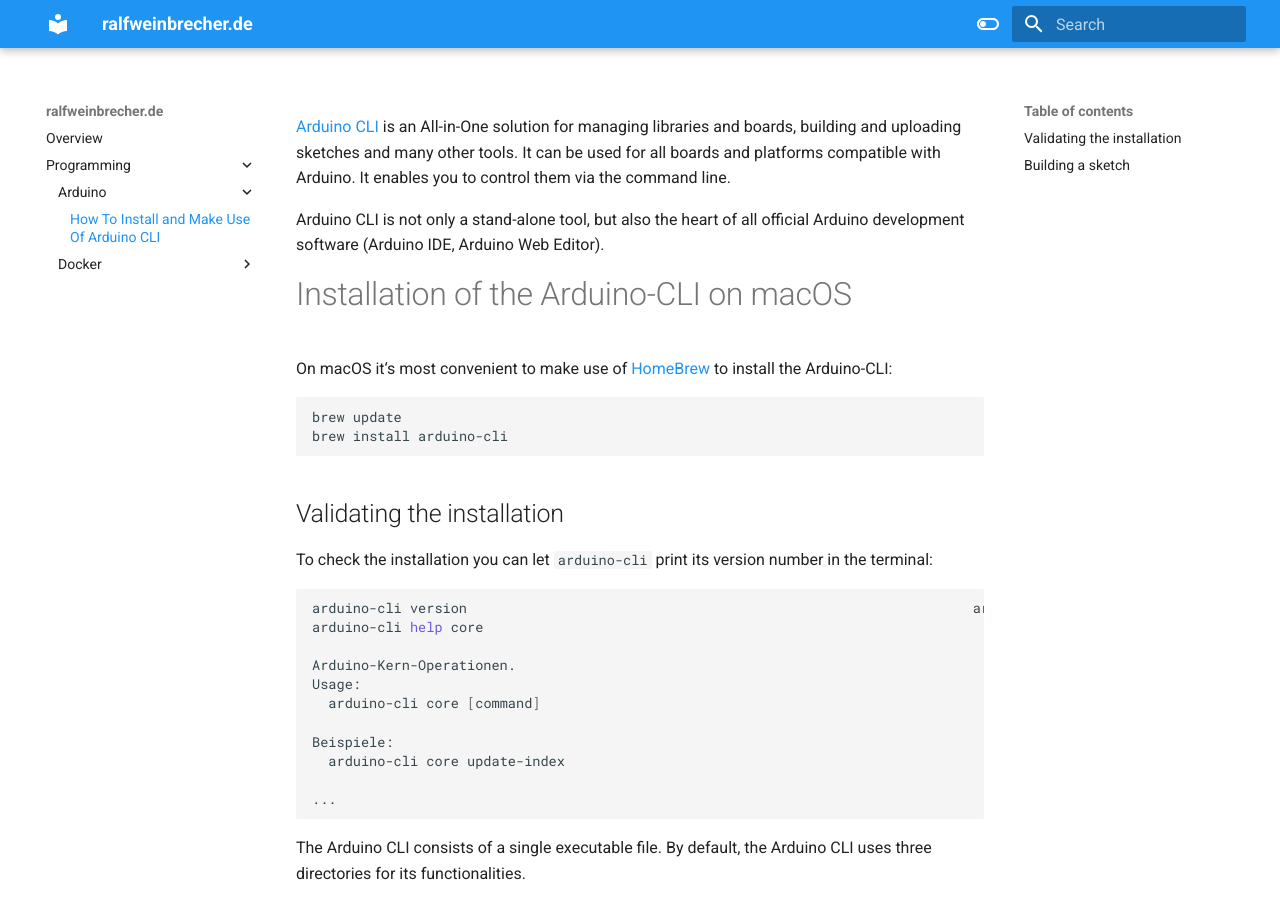
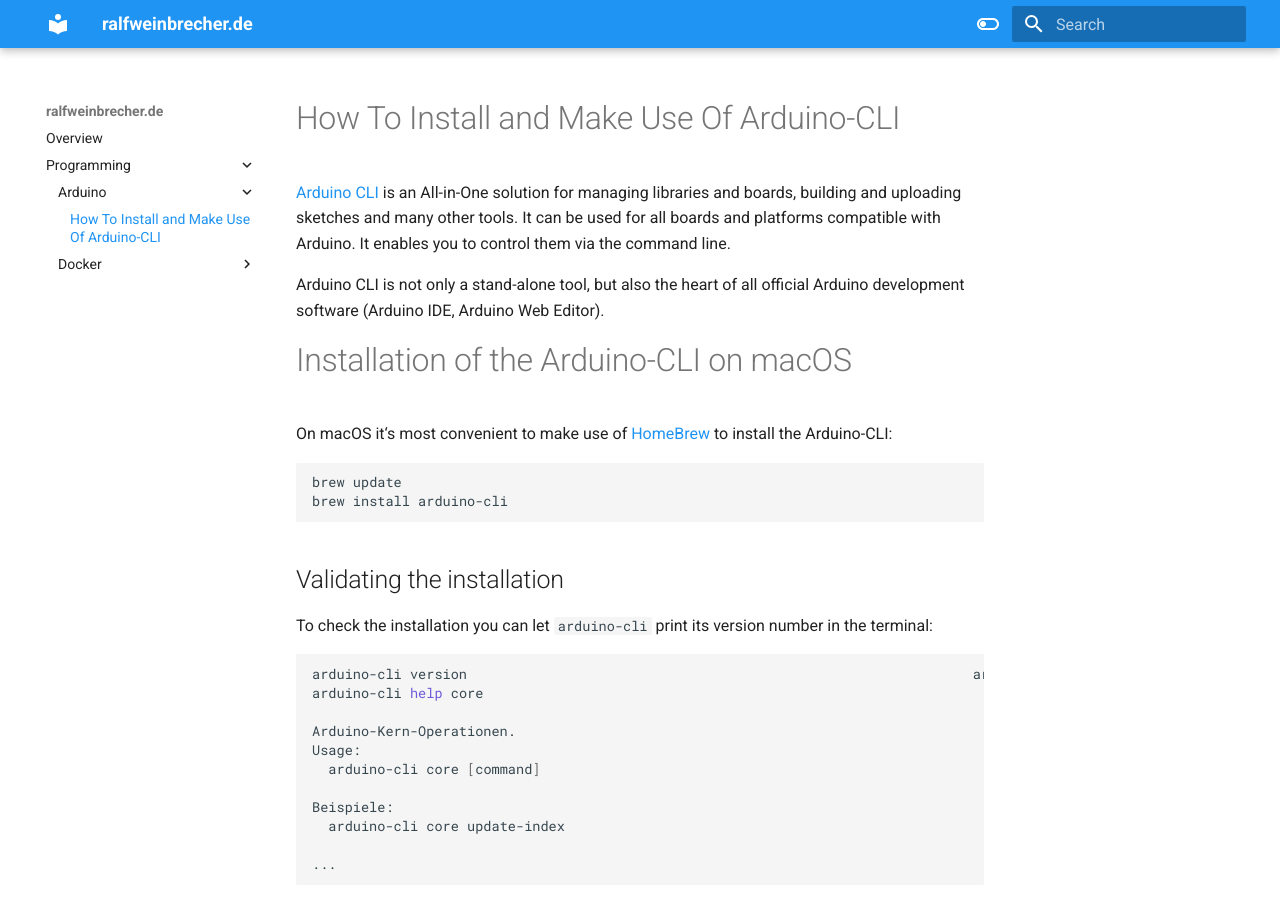
Before and after one commit to rwbr/obsidian-digital-garden, an MkDocs documentation site: the page built from docs/Programming/Arduino/How To Install and Make Use Of Arduino-CLI.md, in a window 1280 px wide and 900 px high. Built offline with MkDocs 1.6.1 and Material for MkDocs 9.7.7, drawn with Linux system fonts in a browser that asks for light colours.

Commit message:
vault backup: 2023-12-07 09:31:22

```diff
--- a/docs/Programming/Arduino/How To Install and Make Use Of Arduino-CLI.md
+++ b/docs/Programming/Arduino/How To Install and Make Use Of Arduino-CLI.md
@@ -1,3 +1,11 @@
+---
+title: How To Install and Make Use Of Arduino-CLI
+tags:
+  - arduino
+date: 07.12.2023
+---
+# How To Install and Make Use Of Arduino-CLI
+
 [Arduino CLI](https://arduino.github.io/arduino-cli/0.35/) is an All-in-One solution for managing libraries and boards, building and uploading sketches and many other tools. It can be used for all boards and platforms compatible with Arduino. It enables you to control them via the command line.
 
 Arduino CLI is not only a stand-alone tool, but also the heart of all official Arduino development software (Arduino IDE, Arduino Web Editor).
```
Also changed, not shown: docs/index.md (+4 -0 lines).
